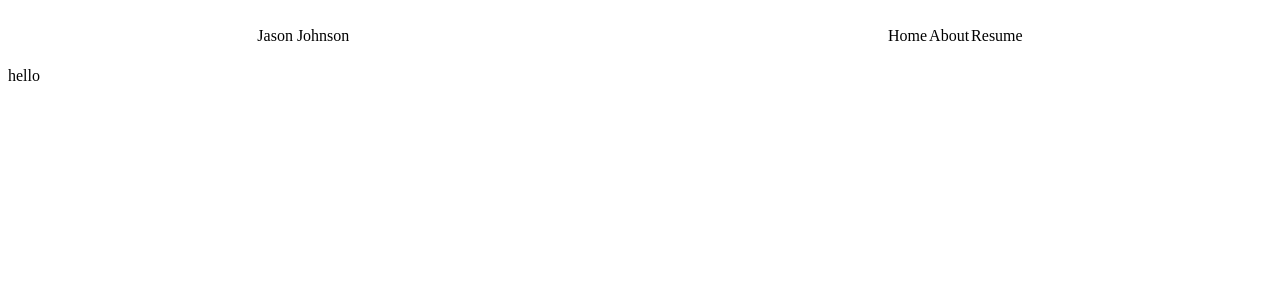
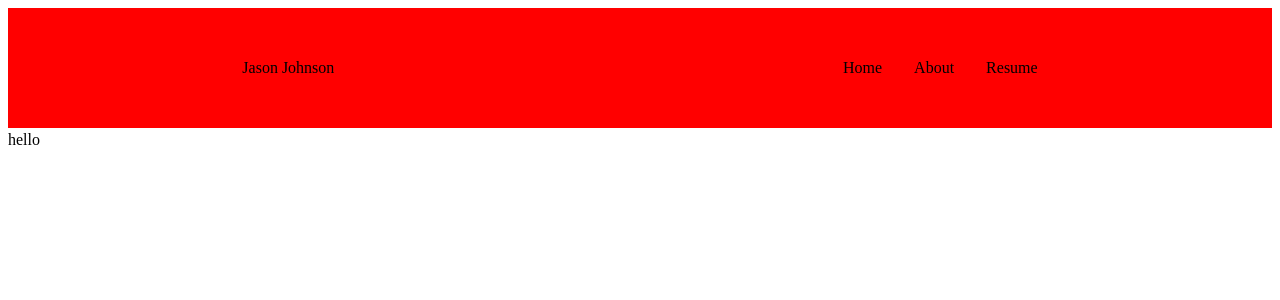
Before and after one commit to jaysenjonsin/portfolio, a Next.js app: page / in a window 1280 px wide. Shown: the top 300 px of the page. Built offline with nearby package versions, Linux system fonts and the light colour scheme.

Commit message:
header styling

```diff
--- a/styles/Header.module.css
+++ b/styles/Header.module.css
@@ -2,10 +2,12 @@
   display: flex;
   justify-content: space-around;
   align-items: center;
+  height: 15vh;
+  background-color: red;
 }
 
 .navLinks {
   display: flex;
   list-style: none;
-  gap: 2px;
+  gap: 2rem;
 }
```
